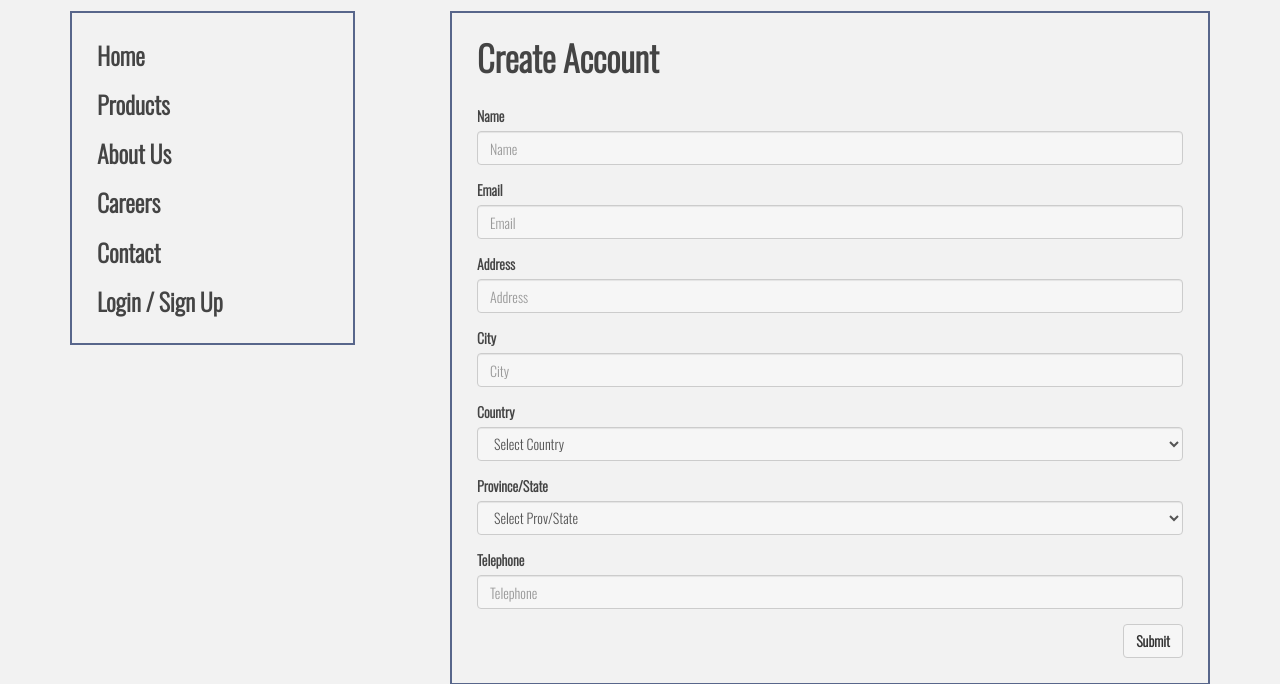
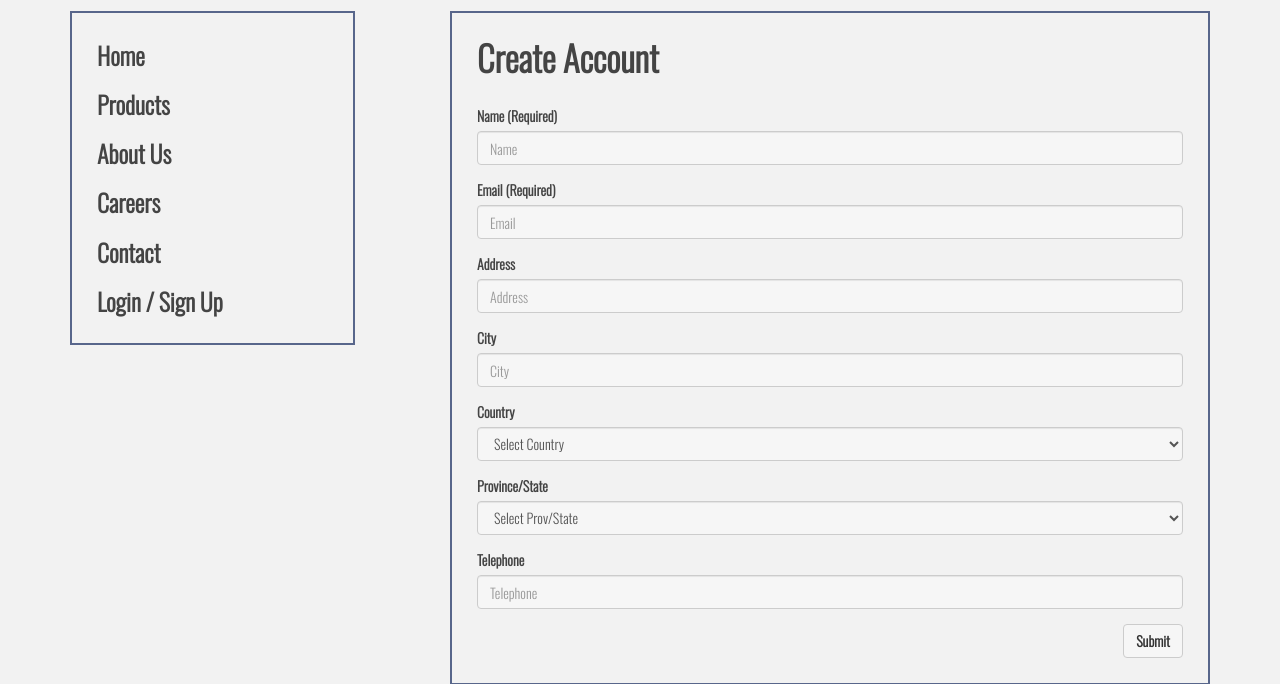
Before and after one commit to iancawood/RaceRosterChallenge, a PHP site: page / in a window 1280 px wide. Shown: the part 163-847 px from the top of the page. Run offline with PHP 8.4, Linux system fonts and the light colour scheme; some web fonts are replaced.

Commit message:
Added validation messages

```diff
--- a/FrontEnd/css/styles.less
+++ b/FrontEnd/css/styles.less
@@ -5,6 +5,7 @@
 @color-border: #58668b;
 @color-form: #f6f6f6;
 @color-white: #fff;
+@color-error: #a94442;
 
 @font-title: 'Cantata One', serif;
 @font-text: 'Oswald', sans-serif;
@@ -155,3 +156,7 @@ body {
 .hide {
 	display: none !important;
 }
+
+.has-error .message {
+	color: @color-error;
+}
--- a/FrontEnd/css/styles.less.css
+++ b/FrontEnd/css/styles.less.css
@@ -110,3 +110,6 @@ body {
 .hide {
   display: none !important;
 }
+.has-error .message {
+  color: #a94442;
+}
--- a/FrontEnd/index.html
+++ b/FrontEnd/index.html
@@ -65,12 +65,14 @@
 					</h2>
 					<form id="create-account-form" action="/create-account.php">
 						<div class="form-group">
-							<label class="control-label" for="name">Name</label>
+							<label class="control-label" for="name">Name (Required)</label>
 							<input type="text" class="form-control required-field" id="name" placeholder="Name">
+							<p class="message hide">Field required.</p>
 						</div>
 						<div class="form-group">
-							<label class="control-label" for="email">Email</label>
+							<label class="control-label" for="email">Email (Required)</label>
 							<input type="email" class="form-control required-field" id="email" placeholder="Email">
+							<p class="message hide">Field required.</p>
 						</div>
 						<div class="form-group">
 							<label class="control-label" for="address">Address</label>
@@ -95,6 +97,7 @@
 						<div class="form-group hide">
 							<label class="control-label" for="postal">Postal Code</label>
 							<input type="text" class="form-control" id="postal" placeholder="Postal Code">
+							<p class="message hide">Invalid postal code.</p>
 						</div>
 						<div class="form-group">
 							<label class="control-label" for="telephone">Telephone</label>
--- a/FrontEnd/js/script.js
+++ b/FrontEnd/js/script.js
@@ -1,4 +1,4 @@
-// Source of country and states date: http://www.cssscript.com/generic-country-state-dropdown-list-countries-js/
+// Source of country and states data: http://www.cssscript.com/generic-country-state-dropdown-list-countries-js/
 
 $(document).ready(function() {
 	populateCountries("country", "prov");
@@ -10,8 +10,10 @@ $(document).ready(function() {
 			if ($(this).val().length == 0) {
 				error = true;
 				$(this).parent().addClass("has-error");
+				$(this).next().removeClass("hide");
 			} else {
 				$(this).parent().removeClass("has-error");
+				$(this).next().addClass("hide");
 			}
 		});
 
@@ -27,9 +29,11 @@ $(document).ready(function() {
 
 			if (reg.test(postal.val().toUpperCase())) {
 				postal.parent().removeClass("has-error");
+				postal.next().addClass("hide");
 			} else {
 				error = true;
 				postal.parent().addClass("has-error");
+				postal.next().removeClass("hide");
 			}
 		}
 
```
